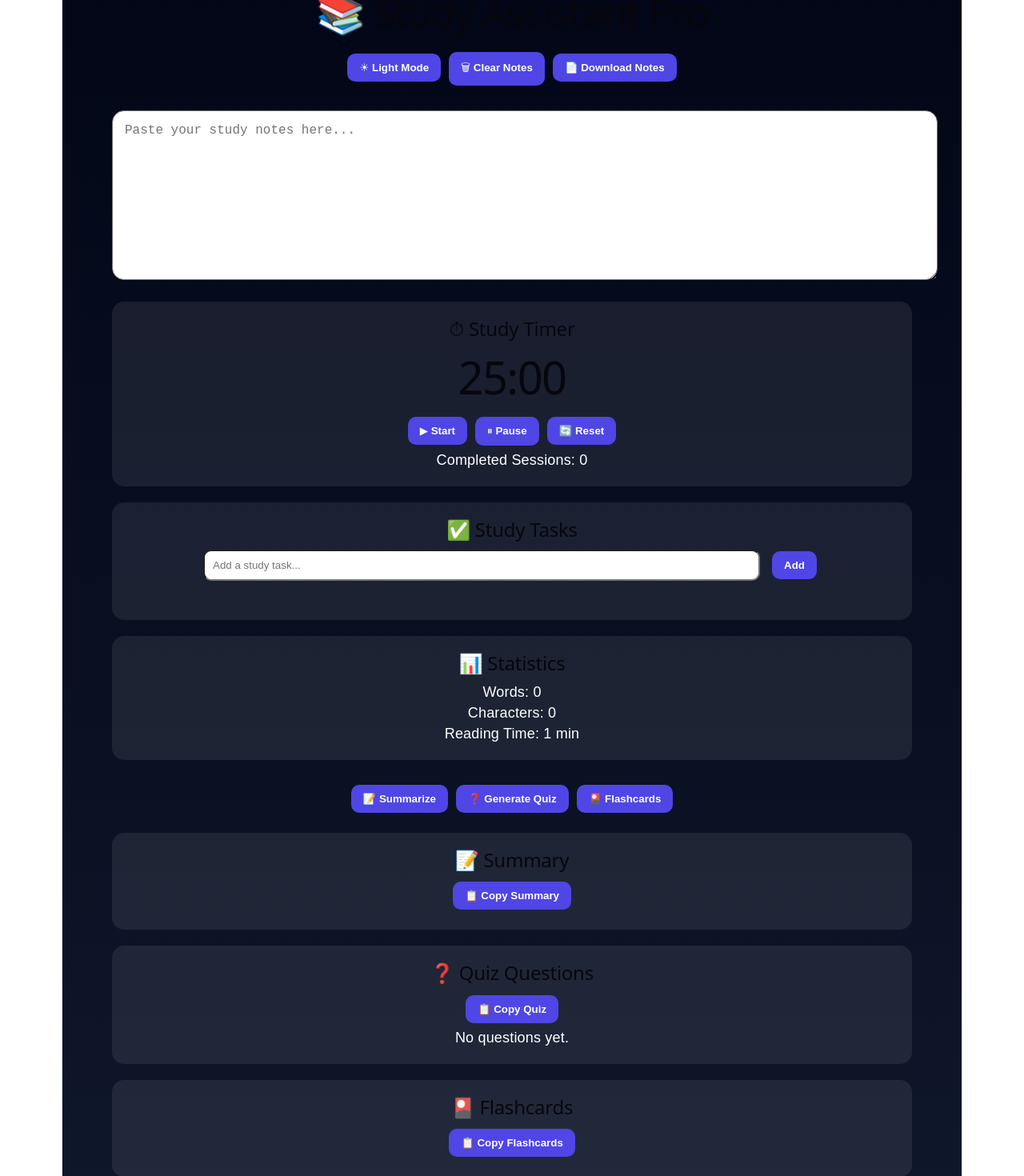
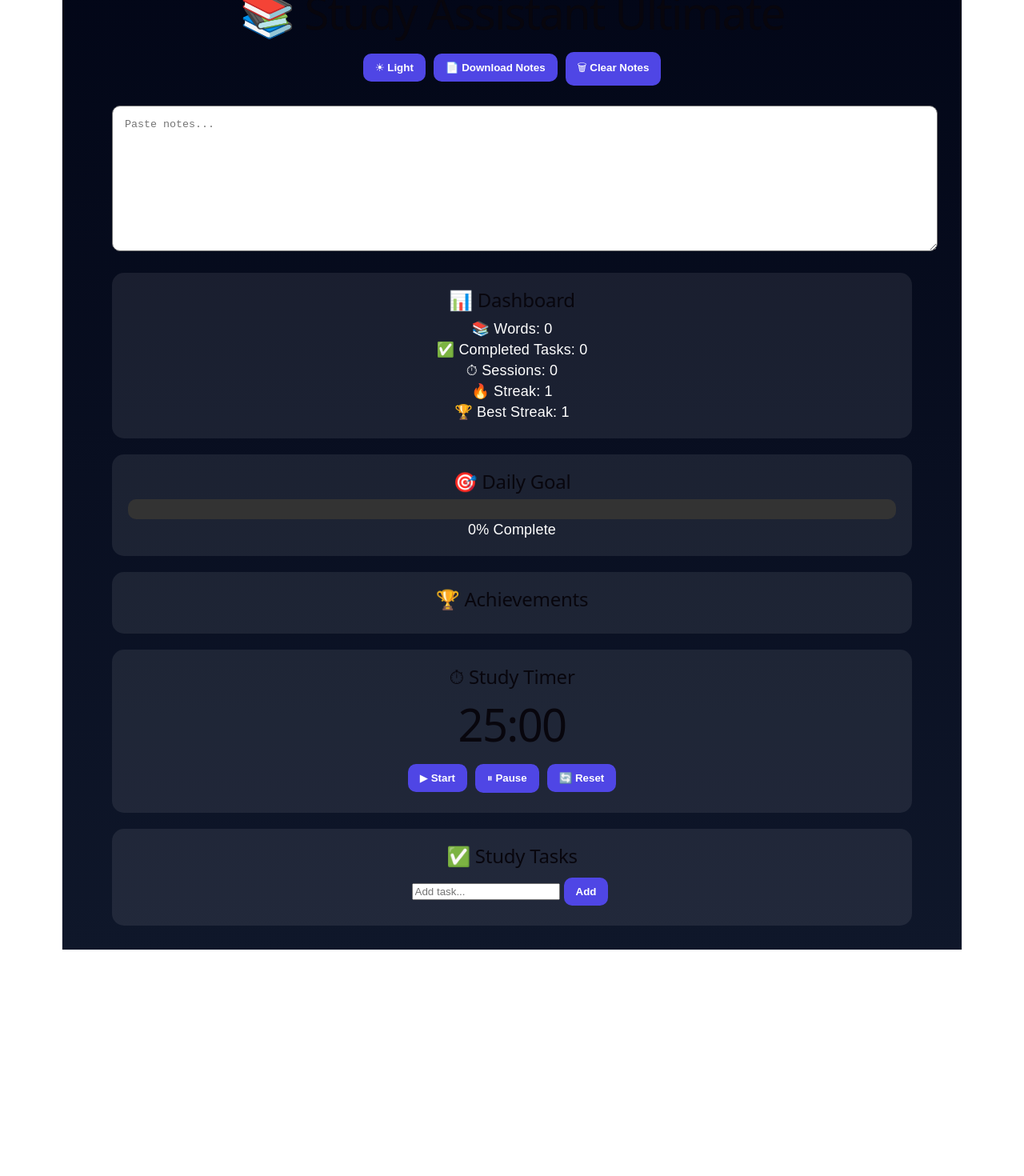
Before and after one commit to timothyhu333/ai-study-assistant, a React (Vite) app: page / in a window 1280 px wide. Shown: the part 60-1530 px from the top of the page at 80% size. After the commit the page ends 1247 px from the top, so only its background shows below. Built offline with nearby package versions, Linux system fonts and the light colour scheme.

Commit message:
Version 6 Ultimate

```diff
--- a/src/App.jsx
+++ b/src/App.jsx
@@ -42,6 +42,25 @@ export default function App() {
     JSON.parse(localStorage.getItem("tasks")) || []
   );
 
+  const [editingIndex, setEditingIndex] =
+    useState(null);
+
+  const [editText, setEditText] =
+    useState("");
+
+  const [streak, setStreak] = useState(
+    Number(localStorage.getItem("streak")) || 1
+  );
+
+  const [bestStreak, setBestStreak] =
+    useState(
+      Number(
+        localStorage.getItem("bestStreak")
+      ) || 1
+    );
+
+  const dailyGoal = 1000;
+
   useEffect(() => {
     localStorage.setItem("notes", notes);
   }, [notes]);
@@ -80,9 +99,66 @@ export default function App() {
     return () => clearInterval(timer);
   }, [running, seconds, sessions]);
 
+  useEffect(() => {
+    const today = new Date().toDateString();
+
+    const lastVisit =
+      localStorage.getItem("lastVisit");
+
+    if (!lastVisit) {
+      localStorage.setItem(
+        "lastVisit",
+        today
+      );
+      return;
+    }
+
+    if (lastVisit !== today) {
+      const yesterday = new Date();
+
+      yesterday.setDate(
+        yesterday.getDate() - 1
+      );
+
+      let currentStreak = streak;
+
+      if (
+        lastVisit === yesterday.toDateString()
+      ) {
+        currentStreak++;
+      } else {
+        currentStreak = 1;
+      }
+
+      setStreak(currentStreak);
+
+      localStorage.setItem(
+        "streak",
+        currentStreak
+      );
+
+      if (currentStreak > bestStreak) {
+        setBestStreak(currentStreak);
+
+        localStorage.setItem(
+          "bestStreak",
+          currentStreak
+        );
+      }
+
+      localStorage.setItem(
+        "lastVisit",
+        today
+      );
+    }
+  }, []);
+
   const summarize = () => {
     const words = notes.split(" ");
-    setSummary(words.slice(0, 50).join(" ") + "...");
+
+    setSummary(
+      words.slice(0, 50).join(" ") + "..."
+    );
   };
 
   const generateQuiz = () => {
@@ -93,7 +169,8 @@ export default function App() {
 
     setQuestions(
       sentences.map(
-        (s, i) => `${i + 1}. Explain: ${s.trim()}?`
+        (s, i) =>
+          `${i + 1}. Explain: ${s.trim()}?`
       )
     );
   };
@@ -140,52 +217,45 @@ export default function App() {
     );
   };
 
+  const startEditTask = (index) => {
+    setEditingIndex(index);
+    setEditText(tasks[index].text);
+  };
+
+  const saveEditedTask = () => {
+    const updated = [...tasks];
+
+    updated[editingIndex].text = editText;
+
+    setTasks(updated);
+
+    setEditingIndex(null);
+    setEditText("");
+  };
+
   const clearNotes = () => {
     setNotes("");
     setSummary("");
     setQuestions([]);
     setFlashcards([]);
-    localStorage.removeItem("notes");
   };
 
   const downloadNotes = () => {
-    const element = document.createElement("a");
+    const element =
+      document.createElement("a");
 
     const file = new Blob([notes], {
       type: "text/plain",
     });
 
-    element.href = URL.createObjectURL(file);
-    element.download = "study-notes.txt";
+    element.href =
+      URL.createObjectURL(file);
+
+    element.download =
+      "study-notes.txt";
 
     document.body.appendChild(element);
     element.click();
-  };
-
-  const copySummary = () => {
-    navigator.clipboard.writeText(summary);
-    alert("Summary copied!");
-  };
-
-  const copyQuiz = () => {
-    navigator.clipboard.writeText(
-      questions.join("\n")
-    );
-
-    alert("Quiz copied!");
-  };
-
-  const copyFlashcards = () => {
-    const content = flashcards
-      .map(
-        (card) =>
-          `${card.question}\n${card.answer}`
-      )
-      .join("\n\n");
-
-    navigator.clipboard.writeText(content);
-
-    alert("Flashcards copied!");
   };
 
   const wordCount = notes.trim()
@@ -199,6 +269,17 @@ export default function App() {
     Math.ceil(wordCount / 200)
   );
 
+  const completedTasks =
+    tasks.filter((t) => t.completed)
+      .length;
+
+  const goalProgress = Math.min(
+    100,
+    Math.round(
+      (wordCount / dailyGoal) * 100
+    )
+  );
+
   const minutes = String(
     Math.floor(seconds / 60)
   ).padStart(2, "0");
@@ -206,6 +287,43 @@ export default function App() {
   const secs = String(
     seconds % 60
   ).padStart(2, "0");
+
+  const achievements = [];
+
+  if (sessions >= 1)
+    achievements.push(
+      "🏅 First Study Session"
+    );
+
+  if (sessions >= 10)
+    achievements.push(
+      "🏅 10 Study Sessions"
+    );
+
+  if (completedTasks >= 1)
+    achievements.push(
+      "✅ First Task Completed"
+    );
+
+  if (completedTasks >= 10)
+    achievements.push(
+      "✅ Task Champion"
+    );
+
+  if (wordCount >= 500)
+    achievements.push(
+      "📚 500 Words Written"
+    );
+
+  if (wordCount >= 1000)
+    achievements.push(
+      "📚 1000 Words Written"
+    );
+
+  if (streak >= 3)
+    achievements.push(
+      "🔥 3 Day Streak"
+    );
 
   return (
     <div
@@ -225,41 +343,32 @@ export default function App() {
           margin: "0 auto",
         }}
       >
-        <h1
-          style={{
-            textAlign: "center",
-            fontSize: "50px",
-          }}
-        >
-          📚 Study Assistant Pro
-        </h1>
+        <h1>📚 Study Assistant Ultimate</h1>
 
-        <div style={{ textAlign: "center" }}>
         <button
-            onClick={() => setDark(!dark)}
           style={buttonStyle}
+          onClick={() =>
+            setDark(!dark)
+          }
         >
           {dark
-              ? "☀ Light Mode"
-              : "🌙 Dark Mode"}
+            ? "☀ Light"
+            : "🌙 Dark"}
         </button>
 
         <button
+          style={buttonStyle}
+          onClick={downloadNotes}
+        >
+          📄 Download Notes
+        </button>
+
+        <button
+          style={buttonStyle}
           onClick={clearNotes}
-            style={buttonStyle}
         >
           🗑 Clear Notes
         </button>
-
-          <button
-            onClick={downloadNotes}
-            style={buttonStyle}
-          >
-            📄 Download Notes
-          </button>
-        </div>
-
-        <br />
 
         <textarea
           rows="10"
@@ -267,14 +376,68 @@ export default function App() {
           onChange={(e) =>
             setNotes(e.target.value)
           }
-          placeholder="Paste your study notes here..."
+          placeholder="Paste notes..."
           style={{
             width: "100%",
+            marginTop: "20px",
             padding: "15px",
-            borderRadius: "15px",
-            fontSize: "16px",
+            borderRadius: "10px",
           }}
         />
+
+        <div style={cardStyle}>
+          <h2>📊 Dashboard</h2>
+
+          <p>📚 Words: {wordCount}</p>
+          <p>
+            ✅ Completed Tasks:{" "}
+            {completedTasks}
+          </p>
+          <p>
+            ⏱ Sessions: {sessions}
+          </p>
+          <p>
+            🔥 Streak: {streak}
+          </p>
+          <p>
+            🏆 Best Streak:{" "}
+            {bestStreak}
+          </p>
+        </div>
+
+        <div style={cardStyle}>
+          <h2>🎯 Daily Goal</h2>
+
+          <div
+            style={{
+              width: "100%",
+              background: "#333",
+              height: "25px",
+              borderRadius: "10px",
+            }}
+          >
+            <div
+              style={{
+                width: `${goalProgress}%`,
+                background: "#22c55e",
+                height: "100%",
+                borderRadius: "10px",
+              }}
+            />
+          </div>
+
+          <p>
+            {goalProgress}% Complete
+          </p>
+        </div>
+
+        <div style={cardStyle}>
+          <h2>🏆 Achievements</h2>
+
+          {achievements.map((a, i) => (
+            <p key={i}>{a}</p>
+          ))}
+        </div>
 
         <div style={cardStyle}>
           <h2>⏱ Study Timer</h2>
@@ -284,32 +447,32 @@ export default function App() {
           </h1>
 
           <button
-            onClick={() => setRunning(true)}
             style={buttonStyle}
+            onClick={() =>
+              setRunning(true)
+            }
           >
             ▶ Start
           </button>
 
           <button
-            onClick={() => setRunning(false)}
             style={buttonStyle}
+            onClick={() =>
+              setRunning(false)
+            }
           >
             ⏸ Pause
           </button>
 
           <button
+            style={buttonStyle}
             onClick={() => {
               setRunning(false);
               setSeconds(1500);
             }}
-            style={buttonStyle}
           >
             🔄 Reset
           </button>
-
-          <p>
-            Completed Sessions: {sessions}
-          </p>
         </div>
 
         <div style={cardStyle}>
@@ -320,36 +483,40 @@ export default function App() {
             onChange={(e) =>
               setTask(e.target.value)
             }
-            placeholder="Add a study task..."
-            style={{
-              width: "70%",
-              padding: "10px",
-              borderRadius: "10px",
-              marginRight: "10px",
-            }}
+            placeholder="Add task..."
           />
 
           <button
+            style={buttonStyle}
             onClick={addTask}
-            style={buttonStyle}
           >
             Add
           </button>
 
-          <br />
-          <br />
+          {tasks.map((t, index) => (
+            <div key={index}>
+              {editingIndex === index ? (
+                <>
+                  <input
+                    value={editText}
+                    onChange={(e) =>
+                      setEditText(
+                        e.target.value
+                      )
+                    }
+                  />
 
-          {tasks.map((t, index) => (
-            <div
-              key={index}
-              style={{
-                display: "flex",
-                justifyContent:
-                  "space-between",
-                alignItems: "center",
-                marginBottom: "10px",
-              }}
+                  <button
+                    style={buttonStyle}
+                    onClick={
+                      saveEditedTask
+                    }
                   >
+                    💾
+                  </button>
+                </>
+              ) : (
+                <>
                   <span
                     style={{
                       textDecoration:
@@ -361,120 +528,40 @@ export default function App() {
                     {t.text}
                   </span>
 
-              <div>
                   <button
+                    style={buttonStyle}
                     onClick={() =>
-                    toggleTask(index)
+                      toggleTask(
+                        index
+                      )
                     }
-                  style={buttonStyle}
                   >
                     ✔
                   </button>
 
                   <button
+                    style={buttonStyle}
                     onClick={() =>
-                    deleteTask(index)
+                      startEditTask(
+                        index
+                      )
                     }
+                  >
+                    ✏️
+                  </button>
+
+                  <button
                     style={buttonStyle}
+                    onClick={() =>
+                      deleteTask(
+                        index
+                      )
+                    }
                   >
                     🗑
                   </button>
-              </div>
-            </div>
-          ))}
-        </div>
-
-        <div style={cardStyle}>
-          <h2>📊 Statistics</h2>
-
-          <p>Words: {wordCount}</p>
-          <p>Characters: {characterCount}</p>
-          <p>
-            Reading Time: {readingTime} min
-          </p>
-        </div>
-
-        <br />
-
-        <button
-          onClick={summarize}
-          style={buttonStyle}
-        >
-          📝 Summarize
-        </button>
-
-        <button
-          onClick={generateQuiz}
-          style={buttonStyle}
-        >
-          ❓ Generate Quiz
-        </button>
-
-        <button
-          onClick={generateFlashcards}
-          style={buttonStyle}
-        >
-          🎴 Flashcards
-        </button>
-
-        <div style={cardStyle}>
-          <h2>📝 Summary</h2>
-
-          <button
-            onClick={copySummary}
-            style={buttonStyle}
-          >
-            📋 Copy Summary
-          </button>
-
-          <p>{summary}</p>
-        </div>
-
-        <div style={cardStyle}>
-          <h2>❓ Quiz Questions</h2>
-
-          <button
-            onClick={copyQuiz}
-            style={buttonStyle}
-          >
-            📋 Copy Quiz
-          </button>
-
-          {questions.length === 0 ? (
-            <p>No questions yet.</p>
-          ) : (
-            questions.map((q, i) => (
-              <p key={i}>{q}</p>
-            ))
+                </>
               )}
-        </div>
-
-        <div style={cardStyle}>
-          <h2>🎴 Flashcards</h2>
-
-          <button
-            onClick={copyFlashcards}
-            style={buttonStyle}
-          >
-            📋 Copy Flashcards
-          </button>
-
-          {flashcards.map((card, i) => (
-            <div
-              key={i}
-              style={{
-                border:
-                  "1px solid rgba(255,255,255,0.2)",
-                borderRadius: "10px",
-                padding: "10px",
-                marginBottom: "10px",
-              }}
-            >
-              <strong>
-                {card.question}
-              </strong>
-
-              <p>{card.answer}</p>
             </div>
           ))}
         </div>
```
Lines whose indentation alone changed are shown as unchanged.
